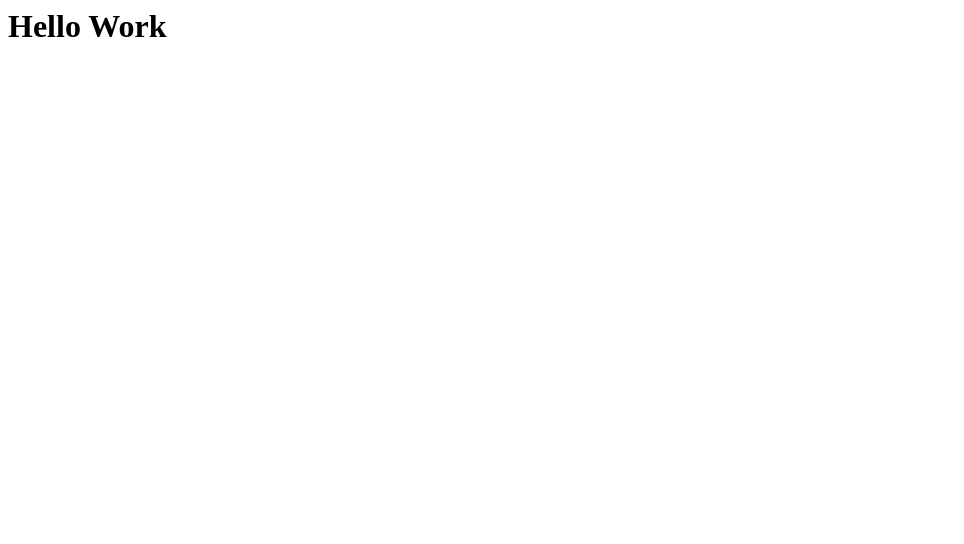
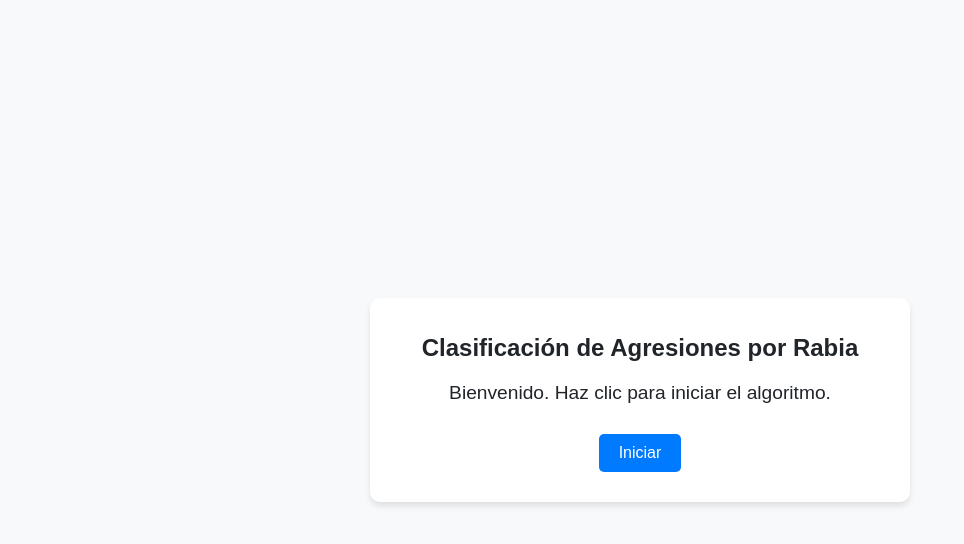
Before and after one commit to diegost3/ALGORITMO-PARA-LA-CLASIFICACION-DE-AGRESIONES-POR-ANIMAL-POTENCIALMENTE-TRANSMISOR-DE-RABIA, a plain HTML site: page index.html in a window 1280 px wide. Shown: the whole page, without its empty margins (0-964 px from the left). Drawn offline with Linux system fonts and the light colour scheme.

Commit message:
Update index.html

```diff
--- a/index.html
+++ b/index.html
@@ -1 +1,21 @@
-<h1>Hello Work</h1>
+<!DOCTYPE html>
+<html lang="es">
+<head>
+    <meta charset="UTF-8">
+    <meta name="viewport" content="width=device-width, initial-scale=1.0">
+    <title>Algoritmo Rabia</title>
+    <link rel="stylesheet" href="style.css">
+</head>
+<body>
+    <div id="app">
+        <h1>Clasificación de Agresiones por Rabia</h1>
+        <div id="question-container">
+            <p id="question-text">Bienvenido. Haz clic para iniciar el algoritmo.</p>
+            <div id="options">
+                <button onclick="nextQuestion('start')">Iniciar</button>
+            </div>
+        </div>
+    </div>
+    <script src="script.js"></script>
+</body>
+</html>
```
